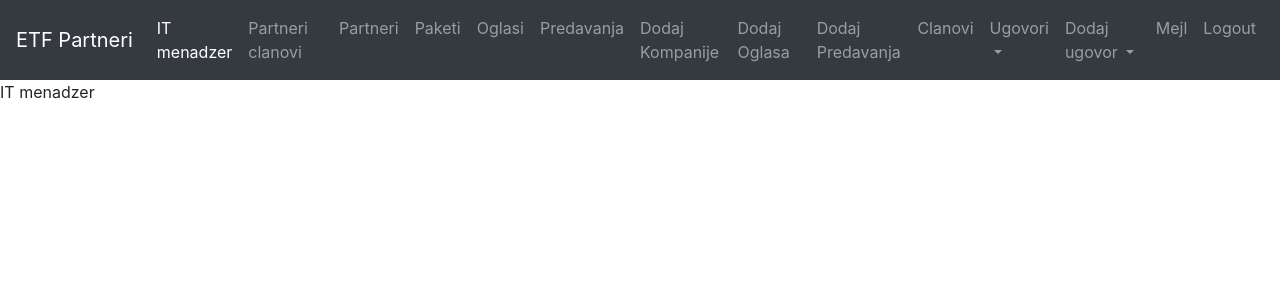
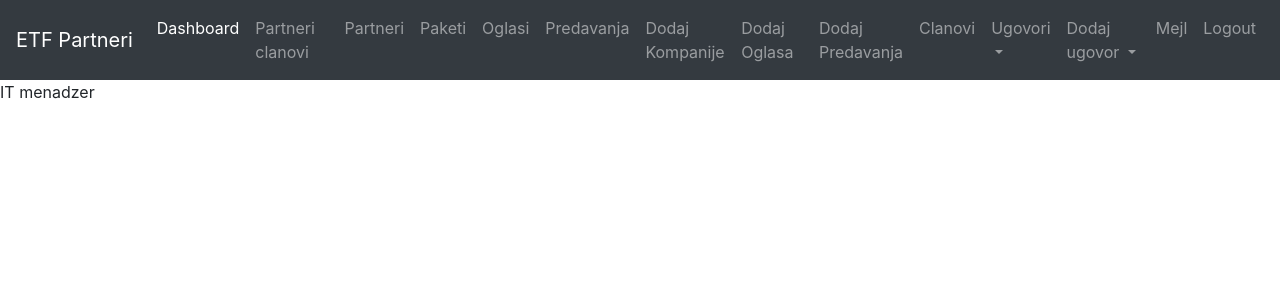
Before and after one commit to MIMIpraksaETFphp/etf_partneri, a PHP site: the page made by application/views/sabloni/header_ITmenadzer.php in a window 1280 px wide. Shown: the top 300 px of the page. Run offline with PHP 8.4, Linux system fonts and the light colour scheme; the template is opened without the code that fills it, so the values that code supplies are empty; some libraries are stand-ins or nearby versions.

Commit message:
Dashboard

```diff
--- a/application/views/sabloni/header_ITmenadzer.php
+++ b/application/views/sabloni/header_ITmenadzer.php
@@ -34,7 +34,7 @@
       <div class="collapse navbar-collapse" id="navbarsExampleDefault">
         <ul class="navbar-nav">
             <li class="nav-item active">
-            <a class="nav-link" href="<?php echo site_url("ITmenadzer/index");?>">IT menadzer<span class="sr-only">(current)</span></a>
+            <a class="nav-link" href="<?php echo site_url("ITmenadzer/index");?>">Dashboard<span class="sr-only">(current)</span></a>
           </li>
           <li class="nav-item">
             <a class="nav-link" href="<?php echo site_url("ITmenadzer/part");?>">Partneri clanovi</a>
```
